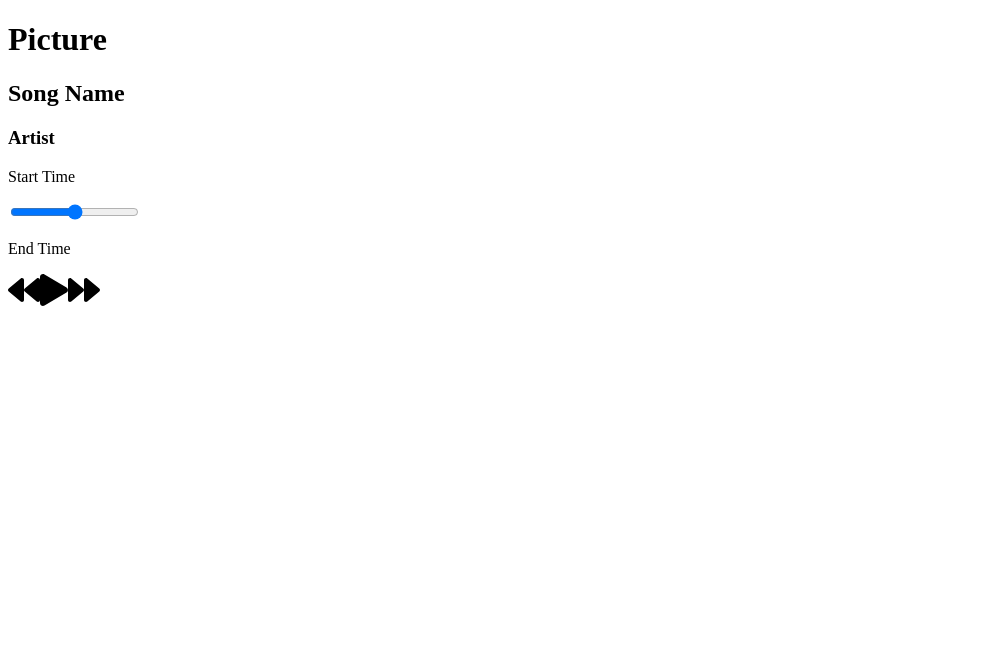
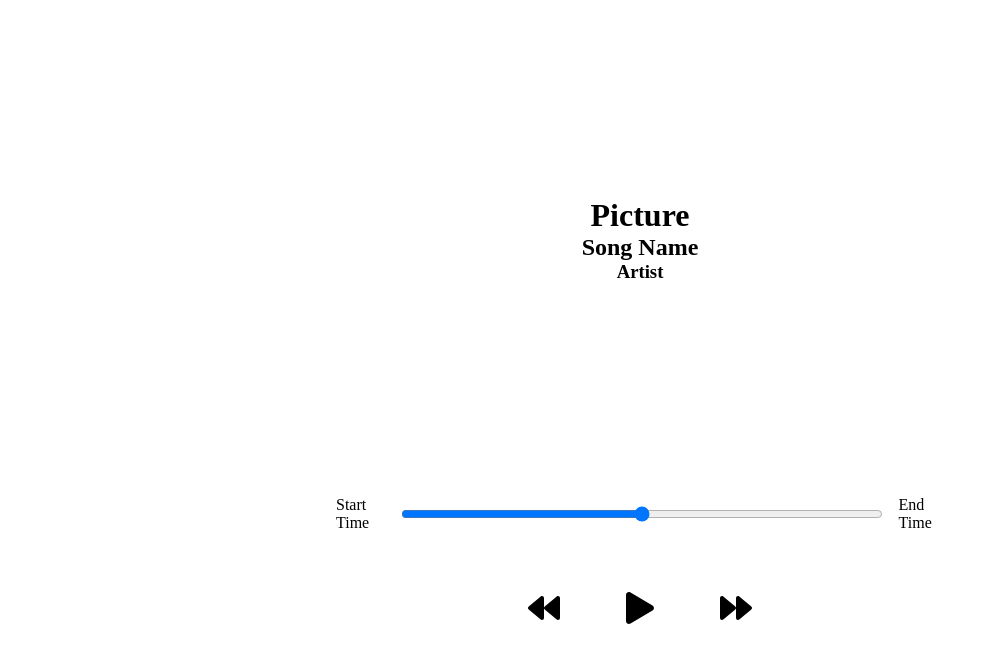
Before and after one commit to razvanr91/musiq, a React (Create React App) app: page / in a window 1280 px wide. Shown: the top 662 px of the page, without its empty margins (0-987 px from the left). Built offline with nearby package versions, Linux system fonts and the light colour scheme.

Commit message:
Add main styles and songs data

```diff
--- a/package.json
+++ b/package.json
@@ -13,6 +13,7 @@
     "react": "^17.0.2",
     "react-dom": "^17.0.2",
     "react-scripts": "4.0.3",
+    "uuid": "^8.3.2",
     "web-vitals": "^1.1.2"
   },
   "scripts": {
--- a/src/App.js
+++ b/src/App.js
@@ -1,6 +1,8 @@
 import React from "react";
+import "./styles/app.scss";
+import "./data";
 
-import Song from "./components/Songs";
+import Song from "./components/Song";
 import Controls from "./components/Controls";
 
 function App() {
--- a/src/components/Controls.js
+++ b/src/components/Controls.js
@@ -4,7 +4,7 @@ import { faPlay, faForward, faBackward } from "@fortawesome/free-solid-svg-icons
 
 export default function Controls() {
     return (
-        <div className="controls">
+        <div className="controls-container">
             <div className="time-control">
                 <p>Start Time</p>
                 <input type="range" />
--- a/src/components/Songs.js
+++ b/src/components/Song.js
@@ -2,7 +2,7 @@ import React from "react";
 
 export default function Song() {
     return (
-        <div className="song">
+        <div className="song-container">
             <h1>Picture</h1>
             <h2>Song Name</h2>
             <h3>Artist</h3>
--- /dev/null
+++ b/src/data.js
@@ -0,0 +1,75 @@
+import { v4 as uuid } from "uuid";
+
+export default function chillHop() {
+    return [
+        {
+            name: "Beaver Creek",
+            cover:
+                "https://chillhop.com/wp-content/uploads/2020/09/0255e8b8c74c90d4a27c594b3452b2daafae608d-1024x1024.jpg",
+            artist: "Aso, Middle School, Aviino",
+            audio: "https://mp3.chillhop.com/serve.php/?mp3=10075",
+            color: ["#205950", "#2ab3bf"],
+            id: uuid(),
+            active: true,
+        },
+        {
+            name: "Daylight",
+            cover:
+                "https://chillhop.com/wp-content/uploads/2020/07/ef95e219a44869318b7806e9f0f794a1f9c451e4-1024x1024.jpg",
+            artist: "Aiguille",
+            audio: "https://mp3.chillhop.com/serve.php/?mp3=9272",
+            color: ["#EF8EA9", "#ab417f"],
+            id: uuid(),
+            active: false,
+        },
+        {
+            name: "Keep Going",
+            cover:
+                "https://chillhop.com/wp-content/uploads/2020/07/ff35dede32321a8aa0953809812941bcf8a6bd35-1024x1024.jpg",
+            artist: "Swørn",
+            audio: "https://mp3.chillhop.com/serve.php/?mp3=9222",
+            color: ["#CD607D", "#c94043"],
+            id: uuid(),
+            active: false,
+        },
+        {
+            name: "Nightfall",
+            cover:
+                "https://chillhop.com/wp-content/uploads/2020/07/ef95e219a44869318b7806e9f0f794a1f9c451e4-1024x1024.jpg",
+            artist: "Aiguille",
+            audio: "https://mp3.chillhop.com/serve.php/?mp3=9148",
+            color: ["#EF8EA9", "#ab417f"],
+            id: uuid(),
+            active: false,
+        },
+        {
+            name: "Reflection",
+            cover:
+                "https://chillhop.com/wp-content/uploads/2020/07/ff35dede32321a8aa0953809812941bcf8a6bd35-1024x1024.jpg",
+            artist: "Swørn",
+            audio: "https://mp3.chillhop.com/serve.php/?mp3=9228",
+            color: ["#CD607D", "#c94043"],
+            id: uuid(),
+            active: false,
+        },
+        {
+            name: "Under the City Stars",
+            cover:
+                "https://chillhop.com/wp-content/uploads/2020/09/0255e8b8c74c90d4a27c594b3452b2daafae608d-1024x1024.jpg",
+            artist: "Aso, Middle School, Aviino",
+            audio: "https://mp3.chillhop.com/serve.php/?mp3=10074",
+            color: ["#205950", "#2ab3bf"],
+            id: uuid(),
+            active: false,
+        },
+        {
+            name: "Lagoons",
+            artist: "Strehlow, Chris Mazuera ",
+            cover: "https://i.scdn.co/image/ab67616d0000b273c266150b4cdccf2ced31d166",
+            id: uuid(),
+            active: false,
+            colors: ["#FBB697", "#D7C1C3"],
+            audio: "https://mp3.chillhop.com/serve.php/?mp3=8266"
+        },
+    ]
+}
--- /dev/null
+++ b/src/styles/_controls.scss
@@ -0,0 +1,32 @@
+.controls-container {
+	min-height: 20vh;
+	display: flex;
+	flex-direction: column;
+	align-items: center;
+	justify-content: space-between;
+}
+
+.time-control {
+	width: 50%;
+	display: flex;
+	input {
+		width: 100%;
+		padding: 1rem 2rem;
+	}
+
+	p {
+		padding: 1rem;
+	}
+}
+
+.control-buttons {
+	display: flex;
+	justify-content: space-between;
+	align-items: center;
+	padding: 1rem;
+	width: 20%;
+
+	svg {
+		cursor: pointer;
+	}
+}
--- /dev/null
+++ b/src/styles/_song.scss
@@ -0,0 +1,7 @@
+.song-container {
+	min-height: 60vh;
+	display: flex;
+	flex-direction: column;
+	align-items: center;
+	justify-content: center;
+}
--- a/src/styles/app.scss
+++ b/src/styles/app.scss
@@ -3,3 +3,6 @@
 	padding: 0;
 	box-sizing: border-box;
 }
+
+@import "./song";
+@import "./controls";
```
Also changed, not shown: 1 other file (tests, documents, lock files or other folders).
